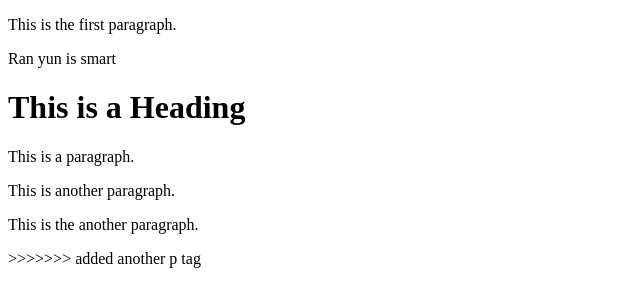
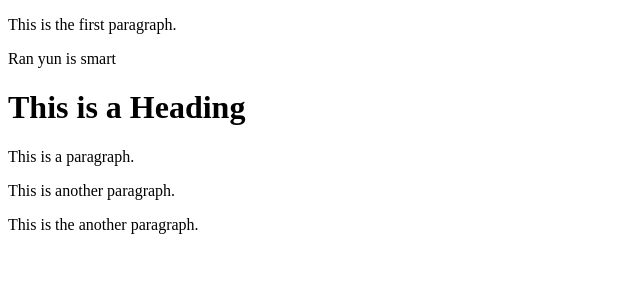
Before and after one commit to ClaireRan/learning-git-March, a plain HTML site: page index.html in a window 1280 px wide. Shown: the whole page, without its empty margins (0-640 px from the left). Drawn offline with Linux system fonts and the light colour scheme.

Commit message:
updated html

```diff
--- a/index.html
+++ b/index.html
@@ -10,6 +10,5 @@
   <p>This is a paragraph.</p>
   <p>This is another paragraph.</p>
   <p>This is the another paragraph.</p>
->>>>>>> added another p tag
 </body>
 </html>
```
